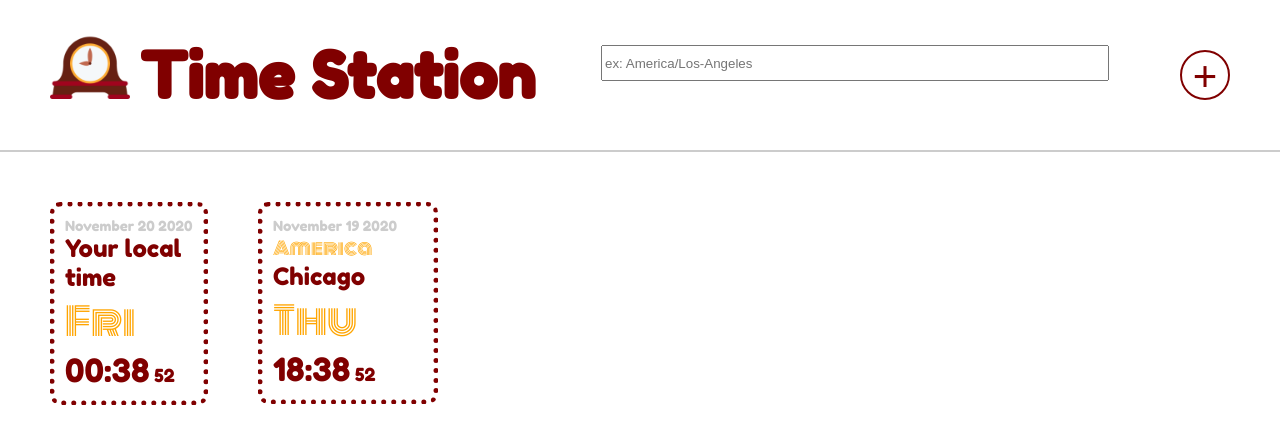
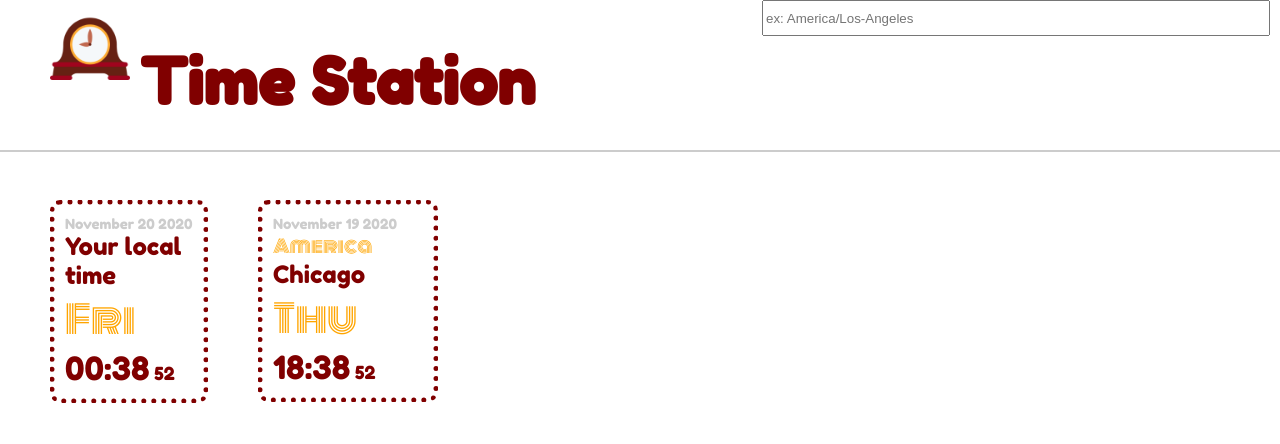
Before and after one commit to xiongkb/timezone-clock, a React (Create React App) app: page / in a window 1280 px wide. Shown: the top 444 px of the page. Built offline with nearby package versions, Linux system fonts and the light colour scheme.

Commit message:
removed display flex and added overflow to filtered tz

```diff
--- a/src/Components/Navbar/navbar.css
+++ b/src/Components/Navbar/navbar.css
@@ -2,57 +2,38 @@
     border-bottom: #ccc 2px solid;
     width: 100%;
     height: 150px;
-    display: flex;
-    justify-content: space-between;
-    align-items: center;
+    position: fixed;
+}
+.clock-logo {
+    float: left;
+    width: 80px;
+    margin-left: 50px;
+    margin-right: 10px;
 }
 .app-title {
-    display: inline-block;
+    float: left;
     width: 400px;
 }
-.add-tz-btn, .close-tz-btn {
-    display: inline-block;
-    border-radius: 50px;
-    width: 50px;
-    height: 50px;
-    font-size: 42px;
-    background: #fff;
-    color: #800000;
-    border: solid #800000 2px;
-    margin-right: 50px;
-    transform: rotate(0deg);
-    transition: transform 1s;
-}
-.add-tz-btn:hover {
-    cursor: pointer;
-}
-.add-tz-btn:focus, .close-tz-btn:focus {
-    outline: none;
-    box-shadow: 0 0 0 5px rgba(255, 69, 0, 0.4);
-}
-.close-tz-btn {
-    justify-content: space-around;
-}
 .search-bar {
+    float: right;
     margin-right: 10px;
     width: 500px;
     height: 30px;
 }
-.clock-logo {
-    width: 80px;
-    margin-left: 50px;
-    margin-right: 10px;
+/* tz list */
+.filter-tz {
+    height: 300px;
+    width: 500px;
+    overflow: scroll;
 }
-.search-parameter {
-    overflow: hidden;
-}
-/* tz list */
 .filter-tz ul li{
     list-style-type: none;
     font-size: 18px;
     border: #ccc 1px solid;
     padding: 10px;
+    background-color: #fff;
 }
-.filter-tz {
-    overflow: hidden;
+.tz-name:hover {
+    box-shadow: 0 0 10px #ffa500;
+    border: solid 1px #ffa500;
 }
--- a/src/Components/Navbar/navbar.js
+++ b/src/Components/Navbar/navbar.js
@@ -6,7 +6,8 @@ const Navbar = (props) => {
     const setArrayTZnames = () => {
         return (
             <ul>
-                {props.filterList.map(name => <li key={name}>{name}</li>)}
+                {props.filterList.map(name => <li className="tz-name"key={name}>{name}</li>)}
+
             </ul>
         );
     }
@@ -18,15 +19,12 @@ const Navbar = (props) => {
                 <img src={logo} alt="Red Clock" className="clock-logo"></img>
                 <h1 className="app-title">Time Station</h1>
             </div>
-            <div className="search-parameter">
             <input
                 className="search-bar"
                 placeholder="ex: America/Los-Angeles"
                 onChange={e => props.addTZ(e.target.value.toLocaleLowerCase())}>
             </input>
             <div className="filter-tz">{setArrayTZnames()}</div>
-            </div>
-            <button className="add-tz-btn">+</button>
 
         </div>
     )
--- a/src/Components/Time/time.css
+++ b/src/Components/Time/time.css
@@ -9,7 +9,7 @@
     transition: transform .2s;
     float: left;
     margin-left: 50px;
-    margin-top: 50px;
+    margin-top: 200px;
 }
 .local-time:hover {
     transform: scale(1.5);
--- a/src/Components/Timezones/tz.css
+++ b/src/Components/Timezones/tz.css
@@ -9,7 +9,7 @@
     transition: transform .2s;
     float: left;
     margin-left: 50px;
-    margin-top: 50px;
+    margin-top: 200px;
 }
 .tz-time:hover {
     transform: scale(1.5);
```
Lines whose indentation alone changed are shown as unchanged.
